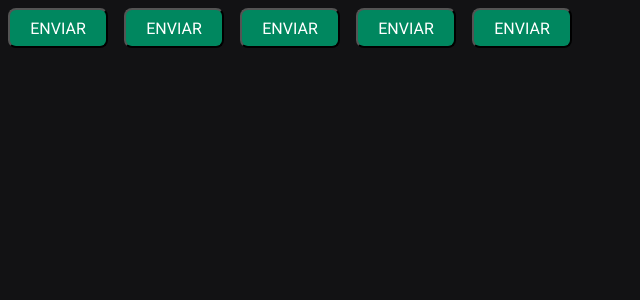
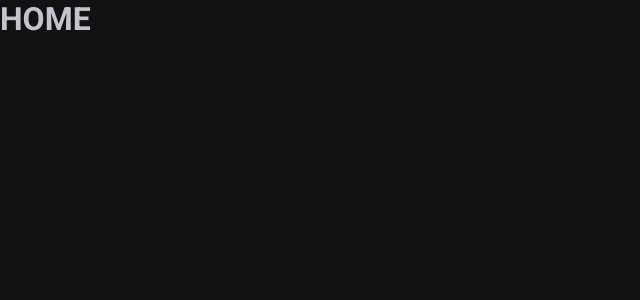
Before and after one commit to Leticiamorei/aula-2-timer, a React (Vite) app: page / in a window 1280 px wide. Shown: the top 300 px of the page, without its empty margins (0-640 px from the left). Built offline with nearby package versions, Linux system fonts and the light colour scheme.

Commit message:
feat: criação das rotas

```diff
--- a/package.json
+++ b/package.json
@@ -12,6 +12,7 @@
   "dependencies": {
     "react": "^18.2.0",
     "react-dom": "^18.2.0",
+    "react-router-dom": "^6.11.1",
     "styled-components": "^5.3.10"
   },
   "devDependencies": {
--- a/src/@types/styled.d.ts
+++ b/src/@types/styled.d.ts
@@ -1,3 +1,4 @@
+/* eslint-disable @typescript-eslint/no-empty-interface */
 //definião de tipos
 import 'styled-components';
 import { defaultTheme } from '../styles/themes/default';
--- a/src/App.tsx
+++ b/src/App.tsx
@@ -1,18 +1,18 @@
 import { ThemeProvider } from "styled-components";
-import { Button } from "./components/Button";
+import {BrowserRouter} from 'react-router-dom'
+
 import { defaultTheme } from "./styles/themes/default";
 import { GlobalStyle } from "./styles/global";
+import { Router } from "./Router";
 
 
 export function App() {
 
   return (
     <ThemeProvider theme={defaultTheme}>
-      <Button variant="primary" />
-      <Button variant="secondary" />
-      <Button variant="success" />
-      <Button variant="danger" />
-      <Button />
+      <BrowserRouter>
+        <Router/>
+      </BrowserRouter>
       <GlobalStyle />
     </ThemeProvider>
   )
--- /dev/null
+++ b/src/Router.tsx
@@ -0,0 +1,14 @@
+import { Routes, Route} from 'react-router-dom'
+import { Home } from './pages/Home';
+import { History } from './pages/History';
+
+export function Router() {
+  return (
+    <Routes>
+      <Route path="/" element={<Home/>}/>
+      <Route path="/history" element={<History/>}/>
+
+      <Route />
+    </Routes>
+  );
+}
--- a/src/components/Button.styles.ts
+++ /dev/null
@@ -1,32 +0,0 @@
-import styled from 'styled-components';
-
-export type ButtonVariant = 'primary' | 'secondary' | 'danger' | 'success';
-
-interface ButtonContainerProps {
-  variant: ButtonVariant
-}
-
-const buttonVariants = {
-  primary: 'purple',
-  secondary: 'orange',
-  danger: 'red',
-  success: 'green'
-};
-
-export const ButtonContainer = styled.button<ButtonContainerProps>`
-
-  width: 100px;
-  height: 40px;
-  margin: 8px;
-  border-radius: 8px;
-
-  background-color: ${props => props.theme['green-500']};
-  color: ${props =>props.theme.white}
-
-  /* ${props=> {
-    return `background-color: ${buttonVariants[props.variant]}`
-  }} */
-
-
-
-`
--- a/src/components/Button.tsx
+++ /dev/null
@@ -1,12 +0,0 @@
-
-import { ButtonContainer, ButtonVariant } from './Button.styles';
-
-interface ButtonProps {
-  variant?: ButtonVariant;
-}
-
-export function Button({variant ='primary'} : ButtonProps) {
-  return (
-    <ButtonContainer variant={variant}>ENVIAR</ButtonContainer>
-  )
-}
--- /dev/null
+++ b/src/pages/History.tsx
@@ -0,0 +1,3 @@
+export function History() {
+  return <h1>History</h1>
+}
--- /dev/null
+++ b/src/pages/Home.tsx
@@ -0,0 +1,3 @@
+export function Home() {
+  return <h1>HOME</h1>
+}
```
Also changed, not shown: 1 other file (tests, documents, lock files or other folders).
